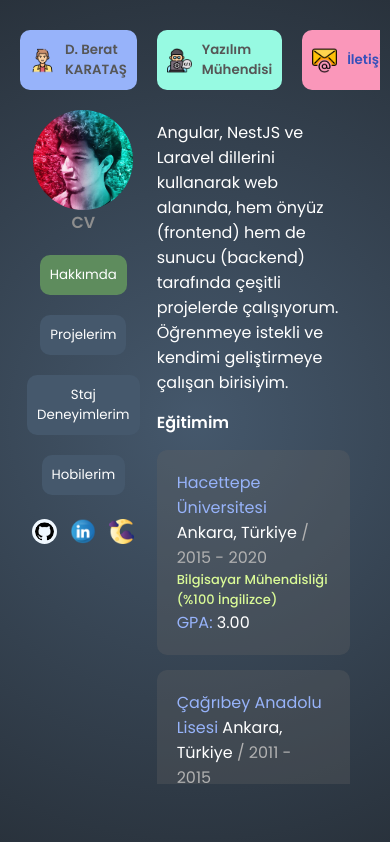
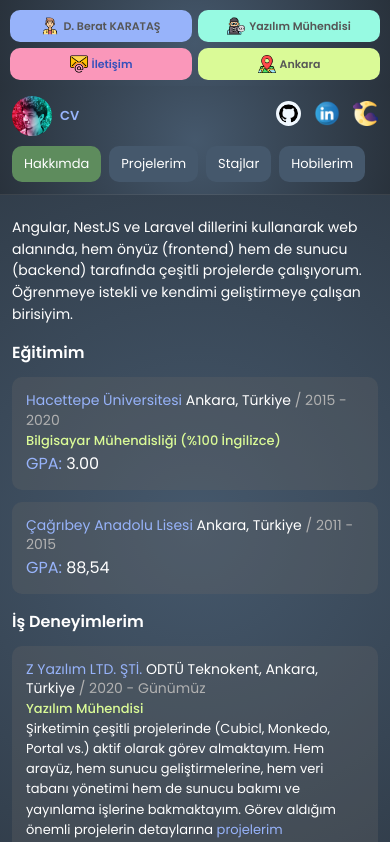
Before and after one commit to BeratKARATAS53/portfolio, an Angular app: page / in a window 390 px wide. Shown: the top 842 px of the page. Built offline with nearby package versions, Linux system fonts and the light colour scheme.

Commit message:
New projects added and responsive desing fixed

```diff
--- a/angular.json
+++ b/angular.json
@@ -23,8 +23,8 @@
 									"type": "initial"
 								},
 								{
-									"maximumError": "12kb",
-									"maximumWarning": "6kb",
+									"maximumError": "24kb",
+									"maximumWarning": "20kb",
 									"type": "anyComponentStyle"
 								}
 							],
--- a/src/app/app.component.html
+++ b/src/app/app.component.html
@@ -26,13 +26,17 @@
 		<div class="left-panel">
 			<div class="profile">
 				<img src="../assets/profile.jpeg" alt="D. Berat KARATAŞ" width="100">
-				<a href="../assets/cv.pdf" target="_blank">CV</a>
+				<a class="text-primary" href="../assets/cv.pdf" target="_blank">CV</a>
 			</div>
 			<div class="links">
 				<button class="btn" [ngClass]="activeTab === 'home' ? 'btn-success' : 'btn-secondary'" (click)="activeTab = 'home'">Hakkımda</button>
 				<button class="btn" [ngClass]="activeTab === 'projects' ? 'btn-success' : 'btn-secondary'" (click)="activeTab = 'projects'">Projelerim</button>
-				<button class="btn" [ngClass]="activeTab === 'internships' ? 'btn-success' : 'btn-secondary'" (click)="activeTab = 'internships'">Staj Deneyimlerim</button>
+				<button class="btn" [ngClass]="activeTab === 'internships' ? 'btn-success' : 'btn-secondary'" (click)="activeTab = 'internships'">
+					<span class="nav-full">Staj Deneyimlerim</span>
+					<span class="nav-short">Stajlar</span>
+				</button>
 				<button class="btn" [ngClass]="activeTab === 'hobbies' ? 'btn-success' : 'btn-secondary'" (click)="activeTab = 'hobbies'">Hobilerim</button>
+			</div>
 			<div class="button-group">
 				<button class="btn btn-github p-0" title="GitHub" (click)="openWebsite('https://github.com/BeratKARATAS53')">
 					<img src="../assets/icons/github.png" width="25" alt="github">
@@ -43,7 +47,6 @@
 				<button class="btn btn-transparent p-0" [title]="activeTheme === 'light' ? 'Açık Tema' : 'Koyu Tema'" (click)="toggle()">
 					<img [src]="'../assets/icons/' + activeTheme + '-icon.png'" alt="theme" width="25">
 				</button>
-				</div>
 			</div>
 		</div>
 		<div class="middle" [ngSwitch]="activeTab">
@@ -142,9 +145,23 @@
 							</div>
 						</div>
 						<p>
-							Araba almak için araştırma yaptığım dönemde çok fazla siteyi araştırdım, broşür inceledim. Yurt dışında fazla örneği olsa da Türkiye'de satılan araçları (ve model paketleri elbette) karşılaştırabileceğim site sayısı bir elin parmaklarını geçmiyordu.
-							<br>
-							Bu ihtiyacım için bir karşılaştırma sitesi geliştirdim. Şu anlık elektrikli araçları gösteriyor ama ileride araç yelpazesini genişletmeyi planlıyorum. <a class="text-primary" href="https://oto-vs.com" target="_blank">oto-vs.com</a>
+							Sıfır araç liste fiyatlarını takip etmek ve fiyat geçmişini görmek için geliştirdiğim bir uygulama. Marka, model ve paket bazında güncel fiyatları izleyebilir, zam veya indirim dönemlerini grafikte inceleyebilir, araçları yan yana fiyat karşılaştırması yapabilirsiniz. <a class="text-primary" href="https://oto-vs.com" target="_blank">oto-vs.com</a>
+						</p>
+					</div>
+					<div class="card">
+						<div class="header">
+							<div class="project-thumb zoom-in" (click)="openImage('assets/projects/kolay-pazar.png')">
+								<img src="assets/projects/kolay-pazar.png" alt="Kolay Pazar">
+							</div>
+							<div>
+								<div class="title">
+									<span class="text-primary">Kolay Pazar</span>&nbsp;<span class="text-gray">/ 2026 - Günümüz</span>
+								</div>
+								<div class="text-inline fs-13">Angular 21 + NestJS + MongoDB (mongoose)</div>
+							</div>
+						</div>
+						<p>
+							Marketlerdeki aktüel ürünleri tek yerden takip etmek için geliştirdiğim bir site. Farklı marketlerin güncel fırsat ve aktüel kataloglarını bir araya getirerek hangi ürünün nerede kampanyada olduğunu hızlıca görmeyi amaçlıyor. <a class="text-primary" href="https://kolay-pazar.store" target="_blank">kolay-pazar.store</a>
 						</p>
 					</div>
 					<div class="card">
@@ -154,7 +171,7 @@
 							</div>
 							<div>
 								<div class="title">
-									<span class="text-primary">HUBBM Not Paylaşım</span>&nbsp;<span class="text-gray">/ Şubat 2019 - Haziran 2023</span>
+									<span class="text-primary">HUBBM Not Paylaşım</span>&nbsp;<span class="text-gray">/ Şubat 2019 - Ocak 2026</span>
 								</div>
 								<div class="text-inline fs-13">Angular 16</div>
 							</div>
--- a/src/app/app.component.scss
+++ b/src/app/app.component.scss
@@ -8,6 +8,7 @@
 
 .container {
 	width: 100%;
+	min-height: 100vh;
 	height: 100vh;
 	display: flex;
 	flex-direction: column;
@@ -16,11 +17,13 @@
 
 	.topbar {
 		position: fixed;
+		z-index: 20;
 		display: flex;
 		justify-content: center;
 		align-items: flex-end;
 		width: 100%;
 		height: $topbar-height;
+		background: var(--background);
 
 		.short-info-labels {
 			width: calc(100% - ($right-panel-width + $right-panel-margin-right + 20px + $left-panel-width + $left-panel-margin-left + 20px));
@@ -37,9 +40,11 @@
 				justify-content: center;
 				flex-grow: 1;
 				color: $text-dark-color;
+				white-space: nowrap;
 
 				img {
 					margin-right: 10px;
+					flex-shrink: 0;
 				}
 
 				&.bg-danger a {
@@ -70,6 +75,8 @@
 		display: flex;
 		flex-direction: row;
 		overflow-y: auto;
+		flex: 1;
+		min-height: 0;
 
 		.left-panel {
 			width: $left-panel-width;
@@ -77,6 +84,7 @@
 			flex-direction: column;
 			justify-content: center;
 			position: fixed;
+			z-index: 10;
 			margin-left: $left-panel-margin-left;
 
 			.profile {
@@ -100,10 +108,17 @@
 				align-items: center;
 				gap: 20px;
 
+				.nav-short {
+					display: none;
+				}
+			}
+
 			.button-group {
 				display: flex;
 				align-items: center;
+				justify-content: center;
 				gap: 10px;
+				margin-top: 20px;
 
 				.btn-github,
 				.btn-linkedin {
@@ -120,7 +135,6 @@
 
 				.btn-linkedin img {
 					background: transparent;
-					}
 				}
 			}
 		}
@@ -338,20 +352,6 @@
 				}
 			}
 		}
-
-		@media (max-width: 990px) {
-			.left-panel {
-				width: calc($left-panel-width / 3);
-			}
-
-			.right-panel {
-				width: calc($right-panel-width / 3);
-			}
-
-			.middle {
-				margin: 0 (calc($right-panel-width / 3) + $right-panel-margin-right + 40px) 0 (calc($left-panel-width / 3) + $left-panel-margin-left + 40px);
-			}
-		}
 	}
 }
 
@@ -436,26 +436,348 @@
 	to { transform: scale(1); opacity: 1; }
 }
 
-@media (max-width: 768px) {
+/* Tablet */
+@media (max-width: 1100px) {
+	.container {
+		.topbar {
 			.short-info-labels {
-		overflow-x: auto;
-		margin: 0 10px !important;
-		padding: 10px;
+				margin: 0 24px;
+				gap: 12px;
+
+				label {
+					font-size: 12px;
+					padding: 8px 10px;
+
+					img {
+						width: 20px;
+						margin-right: 6px;
+					}
+				}
+			}
+		}
+
+		.main {
+			.left-panel {
+				width: 160px;
+				margin-left: 24px;
+			}
+
+			.right-panel {
+				width: 160px;
+				margin-right: 24px;
+			}
+
+			.middle {
+				margin: 0 (160px + 24px + 16px) 0 (160px + 24px + 16px);
+			}
+		}
+	}
+}
+
+/* Tablet (dar) — sağ paneli içerik altına al */
+@media (max-width: 900px) {
+	.container {
+		height: auto;
+		min-height: 100vh;
+		overflow: visible;
+
+		.topbar {
+			position: sticky;
+			top: 0;
+			height: auto;
+			align-items: center;
+			padding: 12px 0 8px;
+
+			.short-info-labels {
+				margin: 0 16px;
+				display: grid;
+				grid-template-columns: 1fr 1fr;
+				gap: 8px;
+				width: calc(100% - 32px);
+
+				label {
+					font-size: 12px;
+					padding: 8px;
+					white-space: normal;
+					text-align: center;
+				}
 
 				.large-view {
-			display: none !important;
+					display: none;
 				}
 
 				.mobile-view {
-			display: inline !important;
+					display: inline;
+				}
+			}
+		}
+
+		.main {
+			margin: 0;
+			flex-direction: column;
+			overflow-y: visible;
+			padding-bottom: 24px;
+
+			.left-panel {
+				position: relative;
+				z-index: 15;
+				width: 100%;
+				margin: 0;
+				padding: 12px 16px;
+				flex-direction: row;
+				flex-wrap: wrap;
+				align-items: center;
+				justify-content: flex-start;
+				gap: 12px 16px;
+				background: var(--background);
+				border-bottom: 1px solid rgba(128, 128, 128, 0.2);
+
+				.profile {
+					flex-direction: row;
+					gap: 8px;
+					flex-shrink: 0;
+
+					img {
+						width: 48px;
+						height: 48px;
+						object-fit: cover;
+					}
+
+					a {
+						margin-bottom: 0;
+						font-size: 13px;
+					}
+				}
+
+				.links {
+					flex-direction: row;
+					flex: 1;
+					min-width: 0;
+					gap: 8px;
+					overflow-x: auto;
+					justify-content: flex-start;
+					padding-bottom: 2px;
+					-webkit-overflow-scrolling: touch;
+
+					.btn {
+						flex-shrink: 0;
+						padding: 8px 12px;
+						font-size: 13px;
+						white-space: nowrap;
+					}
+
+					.nav-full {
+						display: none;
+					}
+
+					.nav-short {
+						display: inline;
+					}
+				}
+
+				.button-group {
+					flex-shrink: 0;
+					margin-top: 0;
+					margin-left: auto;
+				}
+			}
+
+			.middle {
+				margin: 16px;
+				width: auto;
+				height: auto;
+
+				.card {
+					padding: 16px;
+
+					.header {
+						flex-wrap: wrap;
+						gap: 8px;
+					}
+
+					.title {
+						font-size: 14px;
+						line-height: 1.4;
+					}
+				}
+
+				.hobbies .image-container {
+					grid-template-columns: 1fr 1fr;
+					grid-template-rows: auto;
+					gap: 12px;
+					grid-template-areas:
+						"Naruto Edward-Elric"
+						"Manga-1 Manga-2"
+						"Manga-3 Horse"
+						"Ice Pontiac"
+						"Rose Sasuke"
+						"Wolf Mazda";
 				}
 			}
 
 			.right-panel {
-		display: none !important;
+				position: static;
+				width: auto;
+				height: auto;
+				margin: 8px 16px 24px;
+				align-items: stretch;
+				gap: 12px;
+
+				> img {
+					display: none;
+				}
+
+				.programs {
+					flex-direction: row;
+					flex-wrap: wrap;
+					justify-content: center;
+					gap: 10px;
+
+					h4 {
+						width: 100%;
+						margin-bottom: 4px;
+					}
+
+					button {
+						padding: 8px 14px;
+					}
+				}
+			}
+		}
+	}
+}
+
+/* Telefon */
+@media (max-width: 560px) {
+	.container {
+		.topbar {
+			padding: 10px 0 6px;
+
+			.short-info-labels {
+				margin: 0 10px;
+				width: calc(100% - 20px);
+				gap: 6px;
+
+				label {
+					font-size: 11px;
+					padding: 7px 6px;
+
+					img {
+						width: 18px;
+						margin-right: 4px;
+					}
+				}
+			}
+		}
+
+		.main {
+			.left-panel {
+				display: grid;
+				grid-template-columns: 1fr auto;
+				grid-template-areas:
+					"profile social"
+					"links links";
+				align-items: center;
+				padding: 10px 12px;
+				gap: 10px;
+
+				.profile {
+					grid-area: profile;
+					justify-content: flex-start;
+
+					img {
+						width: 40px;
+						height: 40px;
+					}
+				}
+
+				.links {
+					grid-area: links;
+					width: 100%;
+					flex: none;
+				}
+
+				.button-group {
+					grid-area: social;
+					margin-left: 0;
+				}
 			}
 
 			.middle {
-		margin: 0 40px 0 (calc($left-panel-width / 3) + $left-panel-margin-left + 40px) !important;
+				margin: 12px;
+
+				.summary {
+					font-size: 14px;
+					line-height: 1.55;
+				}
+
+				.graduations,
+				.work-experiences,
+				.projects,
+				.internships {
+					gap: 12px;
+
+					.card {
+						padding: 14px;
+
+						.header {
+							align-items: flex-start;
+
+							.project-thumb {
+								width: 64px;
+								height: 44px;
+								margin-right: 10px;
 							}
 						}
+
+						p {
+							font-size: 13px;
+							line-height: 1.55;
+						}
+					}
+				}
+
+				.hobbies .image-container {
+					grid-template-columns: 1fr;
+					gap: 10px;
+					grid-template-areas:
+						"Naruto"
+						"Edward-Elric"
+						"Manga-1"
+						"Manga-2"
+						"Manga-3"
+						"Horse"
+						"Ice"
+						"Pontiac"
+						"Rose"
+						"Sasuke"
+						"Wolf"
+						"Mazda";
+
+					img {
+						border-radius: 12px;
+						aspect-ratio: 4 / 3;
+						object-fit: cover;
+					}
+				}
+			}
+
+			.right-panel {
+				margin: 4px 12px 20px;
+			}
+		}
+	}
+
+	dialog .modal-content {
+		max-width: 95%;
+
+		.close-btn {
+			top: -36px;
+			font-size: 30px;
+		}
+
+		img {
+			max-height: 80vh;
+		}
+	}
+}
```
Also changed, not shown: src/assets/projects/kolay-pazar.png (added), src/assets/projects/oto-vs.png. Lines whose indentation alone changed are shown as unchanged.
